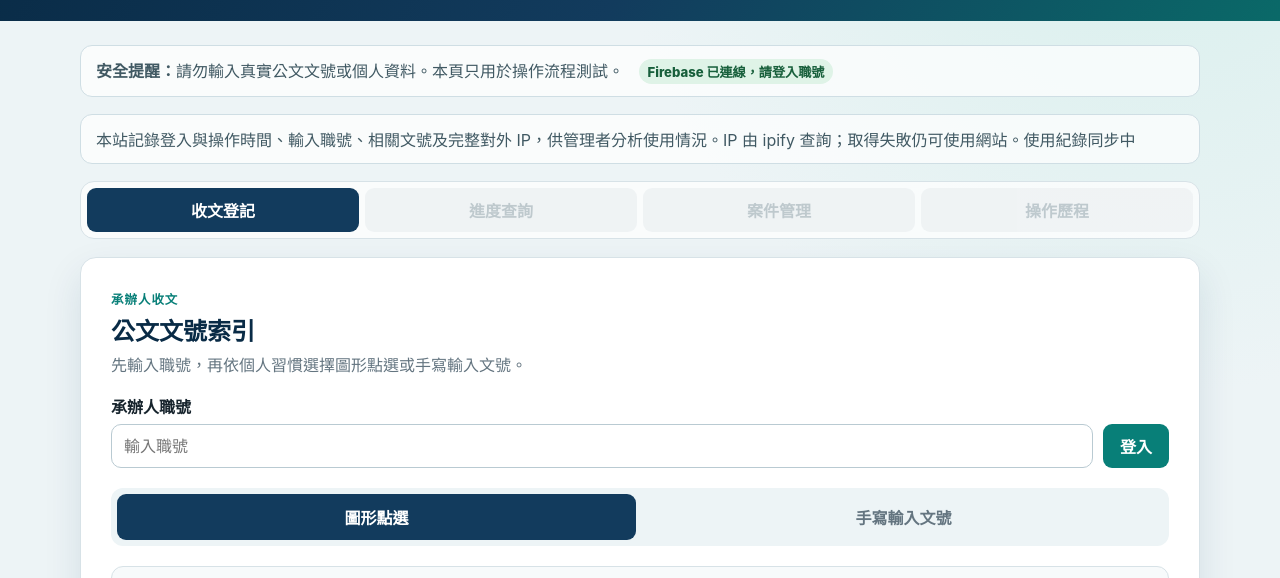
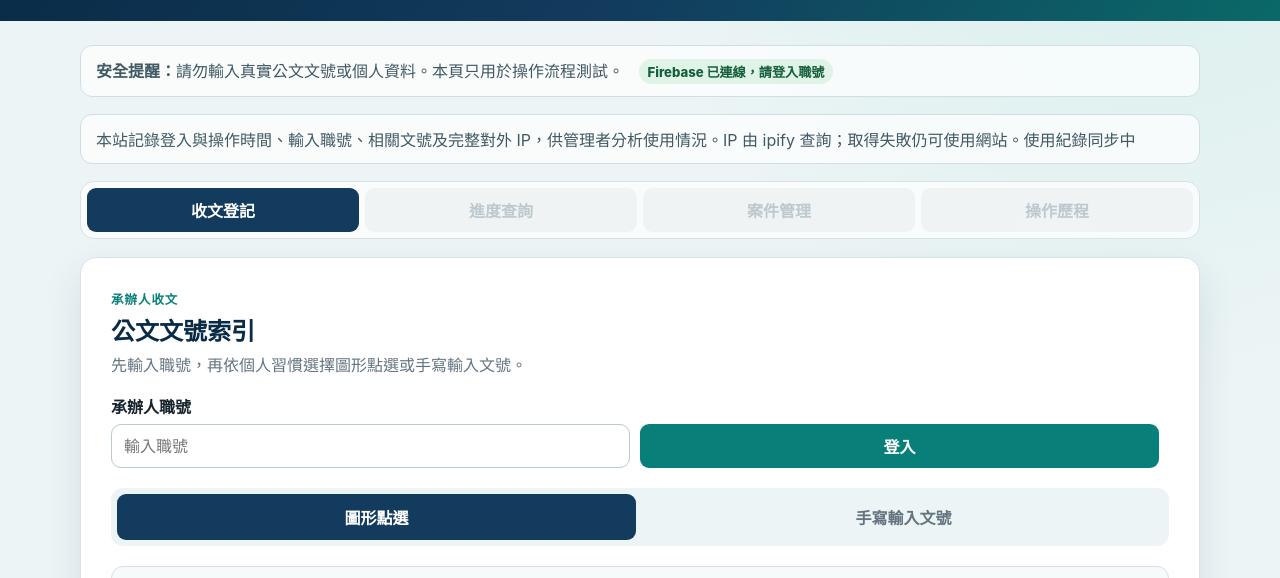
Before and after one commit to AlexLiu1975/kmu-document-delivery-demo, a website with bundled scripts: page index.html in a window 1280 px wide. Shown: the part 149-727 px from the top of the page. Built offline with nearby package versions, Linux system fonts and the light colour scheme; no server answers.

Commit message:
Align staff login fields on one row

```diff
--- a/styles.css
+++ b/styles.css
@@ -93,7 +93,7 @@ textarea { min-height: 92px; resize: vertical; }
   display: grid; grid-template-columns: 1fr 1fr; gap: 8px; margin: 20px 0;
   padding: 6px; border-radius: 12px; background: #edf4f6;
 }
-.assignee-login-row { display: grid; grid-template-columns: 1fr auto; gap: 10px; }
+.assignee-login-row { display: grid; grid-template-columns: minmax(0, 1fr) minmax(0, 1fr) auto; gap: 10px; }
 .assignee-session {
   display: flex; align-items: center; justify-content: flex-end; gap: 10px;
   margin-top: 10px; padding: 9px 10px; border: 1px solid #86c5a0;
```
